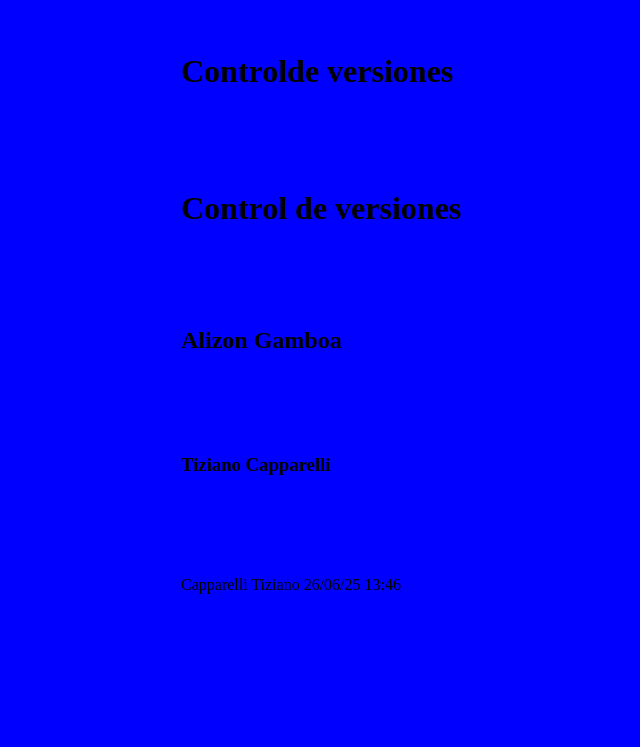
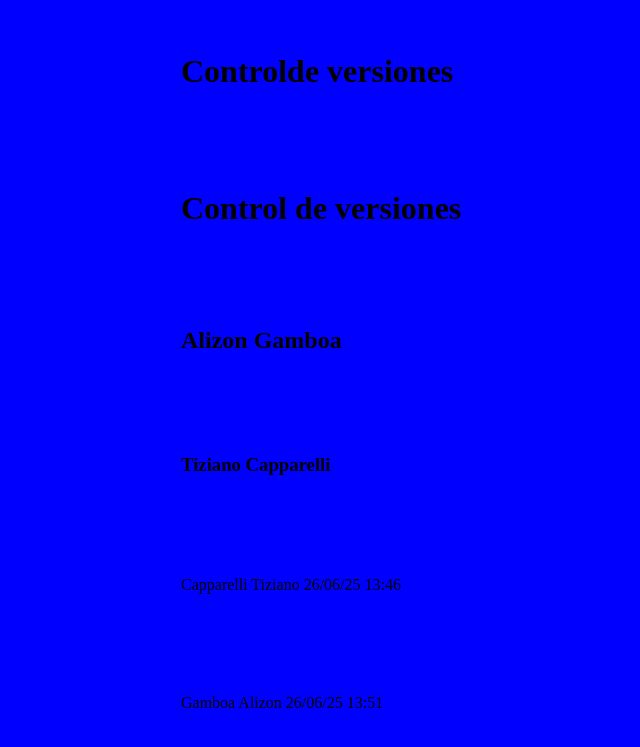
Before and after one commit to ClaverinoIgnacio/TP_SO_I4_Equipo_102, a plain HTML site: page index.html in a window 1280 px wide. Shown: the part 147-894 px from the top of the page, without its empty margins (119-759 px from the left). Drawn offline with Linux system fonts and the light colour scheme.

Commit message:
Beta -> agregue mis datos en el index

```diff
--- a/index.html
+++ b/index.html
@@ -18,6 +18,9 @@
   <P>
     Capparelli Tiziano 26/06/25 13:46
   </P>
+  <p>
+    Gamboa Alizon 26/06/25 13:51
+  </p>
 
 </body>
 </html>
```
